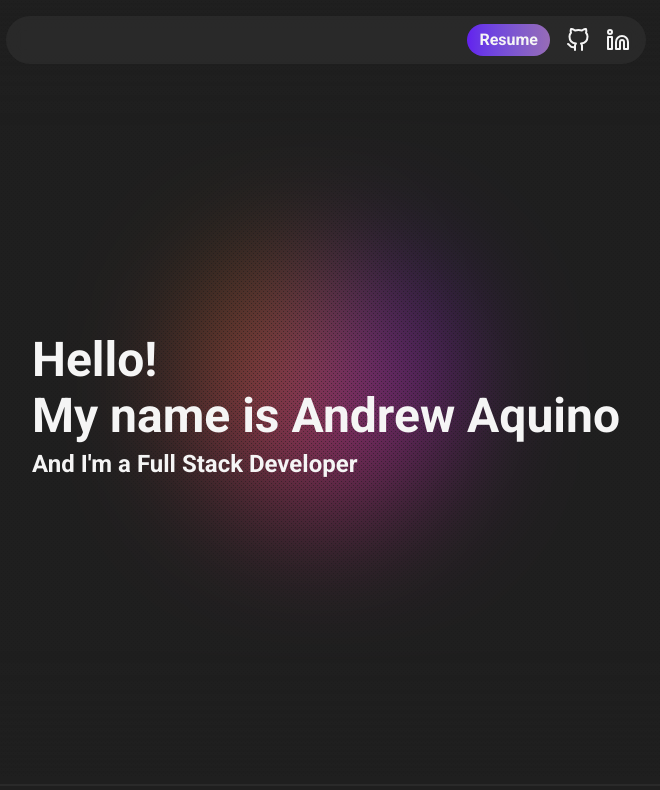
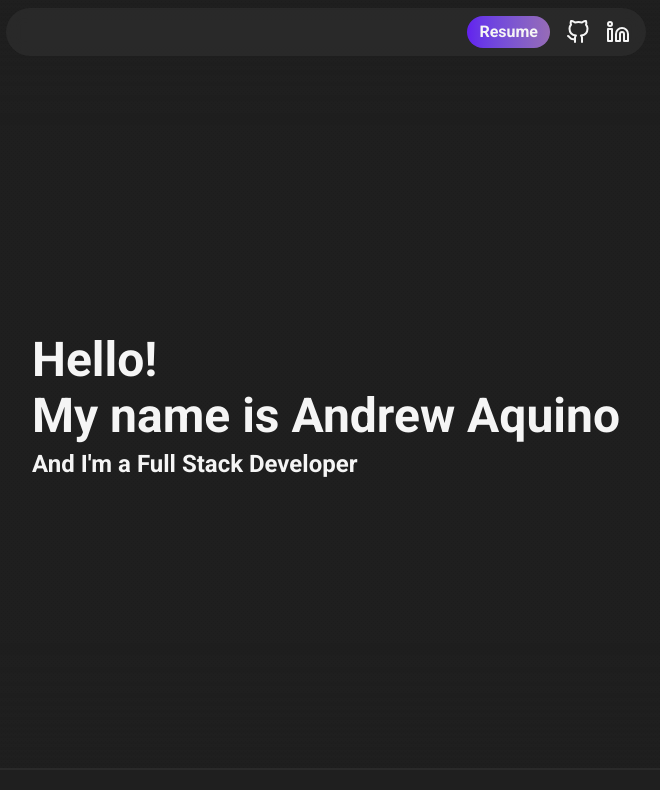
Before and after one commit to AndrewGlennAquino/personal-website-v2, a React (Vite) app: page / in a window 1280 px wide. Shown: the top 790 px of the page, without its empty margins (314-974 px from the left). Built offline with nearby package versions, Linux system fonts and the light colour scheme.

Commit message:
Add max width to mp-default; Add transparent-blur; Remove hero gradient; Add bg-blur and bg-texture

```diff
--- a/src/index.css
+++ b/src/index.css
@@ -27,12 +27,17 @@ body {
 @layer components {
   /* Default margin and paddding for containers */
   .mp-default {
-    @apply my-2 mx-auto p-4;
+    @apply mx-auto p-4 max-w-160;
   }
 
   /* Styling for hamburger menu bars */
   .hamburger-menu {
     @apply bg-smoke w-6 h-[2px] rounded-full;
+  }
+
+  /* Transparent blurred background */
+  .transparent-blur {
+    @apply bg-smoke/5 backdrop-blur-sm;
   }
 
   /* Drop down menu links */
@@ -45,9 +50,19 @@ body {
     @apply bg-gradient-to-r from-indigo to-tangerine text-smoke;
   }
 
-  /* Hero background gradient */
-  .hero-gradient {
-    @apply bg-conic/increasing from-indigo to-tangerine;
+  /* Default sizing for gradient background */
+  .bg-gradient-default {
+    @apply w-full h-full flex justify-center items-center absolute inset-0 -z-20;
+  }
+
+  /* Background blur filter */
+  .bg-blur {
+    @apply backdrop-blur-3xl w-full h-full absolute inset-0 -z-10;
+  }
+
+  /* Background texture */
+  .bg-texture {
+    @apply bg-[url(./assets/svgs/texture.svg)] opacity-50 w-full h-full absolute inset-0 -z-10;
   }
 
   /* Hero header text */
```
